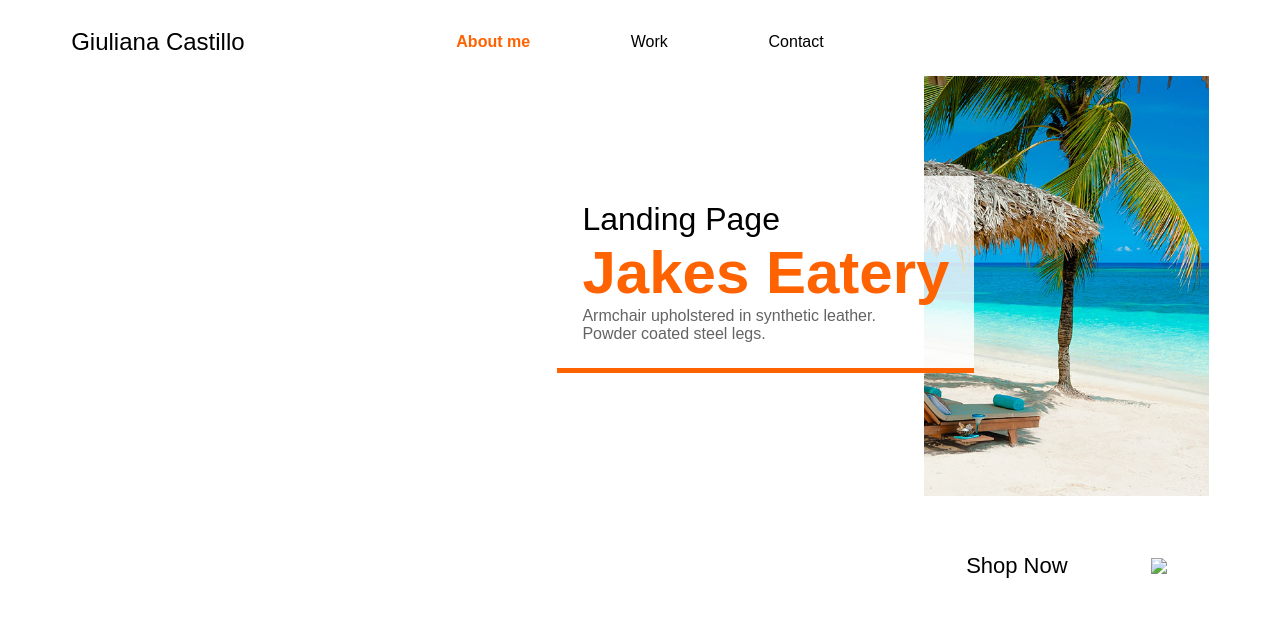
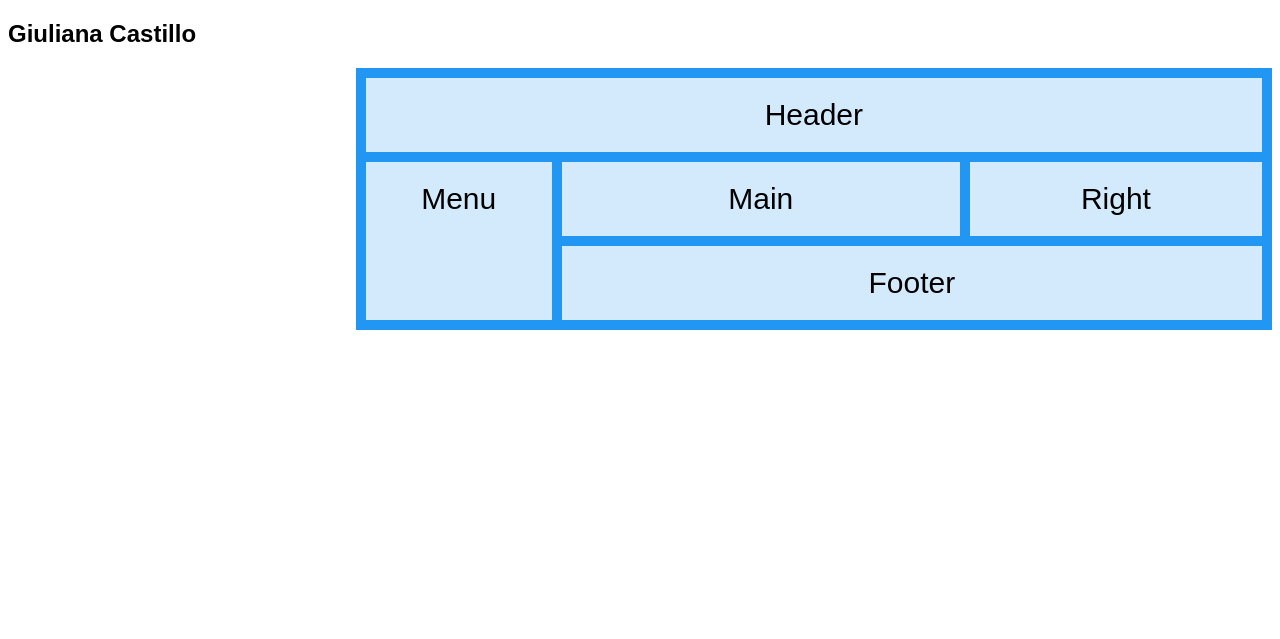
Before and after one commit to GiulianaBCastillo/Giuliana-Castillo-Portfolio, a plain HTML site: page index.html in a window 1280 px wide. Drawn offline with Linux system fonts and the light colour scheme.

Commit message:
grid areas modified

```diff
--- a/index.html
+++ b/index.html
@@ -7,29 +7,22 @@
     <meta name="viewport" content="width=device-width, initial-scale=1.0">
     <nav id="navBar">
             <h1>Giuliana Castillo</h1>
-            <div id="navigation">
-              <p class="highlight">About me</p>
-              <p>Work</p>
-              <p>Contact</p>
-            </div>
+            <ul>
+                <li><a href="home.asp">Home</a></li>
+                <li><a href="news.asp">News</a></li>
+                <li><a href="contact.asp">Contact</a></li>
+                <li><a href="about.asp">About</a></li>
+              </ul>
     </nav>
     <title>My Portfolio</title>
 </head>
 <body>
-    <section id="heroGrid">
-        <div id="featuredProduct" class="heroGridArea">
-          <div id="headline">
-            <h3 id="newCollection">Landing Page</h3>
-            <h2>Jakes Eatery</h2>
-            <p>Armchair upholstered in synthetic leather. Powder coated steel legs.</p>
-          </div>
-        </div>
-        <div id="secondaryProduct" class="heroGridArea"></div>
-        <div id="CTA" class="heroGridArea">
-          <h4>Shop Now</h4>
-          <img src="images/arrow-right.png">
-        </div>
-      </section>
-
+    <div class="grid-container">
+        <div class="item1">Header</div>
+        <div class="item2">Menu</div>
+        <div class="item3">Main</div>
+        <div class="item4">Right</div>
+        <div class="item5">Footer</div>
+      </div>
 </body>
 </html>
--- a/style.css
+++ b/style.css
@@ -1,169 +1,50 @@
-#navBar {
-    display:flex;
-    flex-direction:row;
-    margin: 0px 5%;
-}
+#ul {
+        list-style-type: none;
+        margin: 0;
+        padding: 0;
+        overflow: hidden;
+        background-color: #333;
+      }
+      li {
+        display: inline;
+        float: left;
+      }
+      li a {
+        display: block;
+        color: white;
+        text-align: center;
+        padding: 14px 16px;
+        text-decoration: none;
+      }
+      /* Change the link color to #111 (black) on hover */
+      li a:hover {
+        background-color: #111;
+      }
+
 body {
     font-family: 'Poppins', sans-serif;
   }
+  .item1 { grid-area: header; }
+  .item2 { grid-area: menu; }
+  .item3 { grid-area: main; }
+  .item4 { grid-area: right; }
+  .item5 { grid-area: footer; }
 
-  /* Grid CSS */
-
-  #heroGrid {
-    margin: 0px 5%;
+  .grid-container {
     display: grid;
-    min-height: 500px;
-    height: 70vh;
-    border: 3px;
-    border-color: black;
-    grid-template-rows: 75% 25%;
-    grid-template-columns: 75% 25%;
     grid-template-areas:
-    "featuredProduct secondaryProduct"
-    "featuredProduct CTA";
+    'header header header header header header'
+    'menu main main main right right'
+    'menu footer footer footer footer footer';
+    grid-gap: 10px;
+    background-color: #2196F3;
+    padding: 10px;
   }
 
-  #featuredProduct {
-    grid-area: featuredProduct;
-    background-image: url("../Images/Burger.jpeg");
+  .grid-container > div {
+    background-color: rgba(255, 255, 255, 0.8);
+    text-align: center;
+    padding: 20px 0;
+    font-size: 30px;
   }
-
-  #secondaryProduct {
-    grid-area: secondaryProduct;
-    background-image: url("../Images/beach.jpg");
-  }
-
-  #CTA {
-    grid-area: CTA;
-    border: 10px;
-    border-color: blue;
-    background-image: url("../Images/writer.jpeg");
-    justify-content: space-around;
-    cursor: pointer;
-  }
-
-  #headline {
-    background-color: rgba(255,255,255,0.8);
-    border-bottom: 5px solid #FF6200;
-    position: absolute;
-    right: -50px;
-    top: 100px;
-    padding: 25px;
-    max-width: 550px;
-    z-index: 100;
-  }
-
-  .heroGridArea {
-    background-position: center;
-    background-repeat: no-repeat;
-    background-size: cover;
-    align-items: center;
-    display: flex;
-    position: relative;
-  }
-
-  /* Category Grid CSS */
-
-  .subHeading {
-    text-align: center;
-    border-bottom: 2px solid black;
-    width: 300px;
-    margin: 50px auto;
-  }
-
-  #categoryGrid {
-    margin: 0px 5%;
-    display: grid;
-    grid-template-rows: 300px 300px 300px;
-    grid-template-columns: 1fr 1fr 1fr;
-    grid-template-areas:
-    "bookcases bedroom patio"
-    "couches couches patio"
-    "desks desks desks"
-    ;
-  }
-
-  .categoryGridArea {
-    background-position: center;
-    background-size: cover;
-    background-repeat: no-repeat;
-    margin: 5px;
-    cursor: pointer;
-    display: grid;
-    align-content: end;
-  }
-
-  .heading {
-    background-color: rgba(0,0,0,0.7);
-    padding: 15px;
-    height: 25px;
-    color: white;
-    font-size: 18px;
-    border-bottom: 5px solid #FF6200;
-  }
-
-
-  /* Navigation CSS */
-  /* CHECK OUT THIS CODE BELOW IF YOU WANT TO GET A REFRESHER ON FLEX */
-  #navBar {
-    display: flex;
-    flex-direction: row;
-    margin: 0px 5%;
-  }
-  #navBar h1 {
-    width: 25%;
-    font-weight: 500;
-  }
-  #navigation {
-    display: flex;
-    width: 50%;
-    align-items: center;
-    justify-content: space-evenly;
-  }
-  #navigation p {
-    cursor: pointer;
-    text-decoration: none;
-  }
-  .icons {
-    display: flex;
-    justify-content: flex-end;
-    align-items: center;
-    width: 25%;
-  }
-  .icons img {
-    margin: 15px;
-    cursor: pointer;
-  }
-  .highlight {
-    color: #FF6200;
-    font-weight: 700;
-  }
-
-  /* Typography CSS */
-
-  h2 {
-    font-size: 60px;
-    margin: 0px 0px;
-    color: #FF6200;
-  }
-
-  h3 {
-    font-size: 32px;
-    font-weight: 300;
-    margin: 0px 0px;
-  }
-
-  h4 {
-    color: black;
-    font-weight: 400;
-    font-size: 22px;
-  }
-
-
-  #headline p {
-    max-width: 350px;
-    font-size: 16px;
-    font-weight: 300;
-    margin: 0px 0px;
-    color: #636364;
-  }
+  /* Grid CSS */
```
